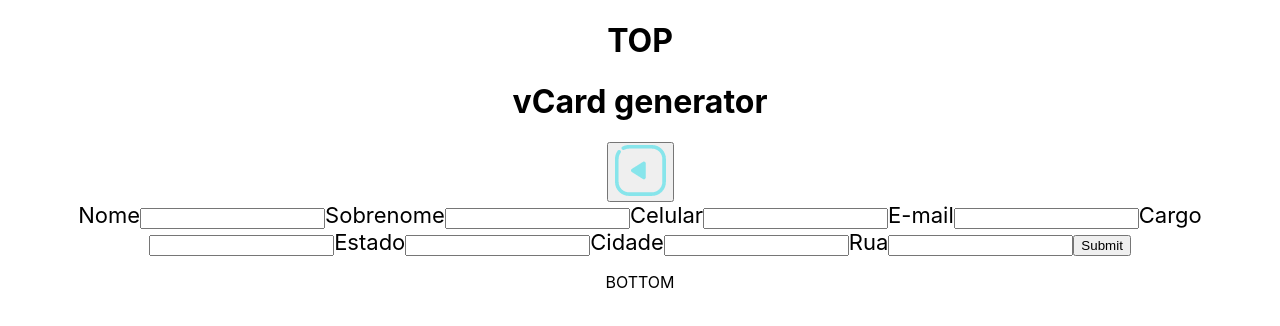
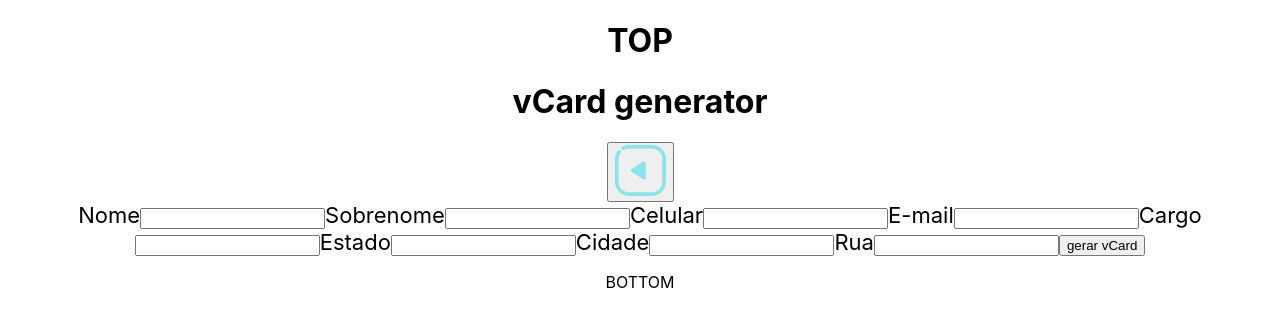
Before and after one commit to dp-152/commcepta-challenge, a React (Create React App) app: page /cards/new in a window 1280 px wide. Shown: the top 326 px of the page. Built offline with nearby package versions, Linux system fonts and the light colour scheme; the HTML template or start-up script is replaced by a standard one.

Commit message:
Replaced input:submit by button:submit

```diff
--- a/src/components/NewCardForm.tsx
+++ b/src/components/NewCardForm.tsx
@@ -121,7 +121,8 @@ export default function NewCardForm({ submitHandler }: Props): ReactElement {
         errors={errors}
         opts={opts.addressField}
       />
-      <input type="submit" />
+      {/* TODO: Rework Button component to fit this case as well */}
+      <button type="submit">gerar vCard</button>
     </form>
   );
 }
```
